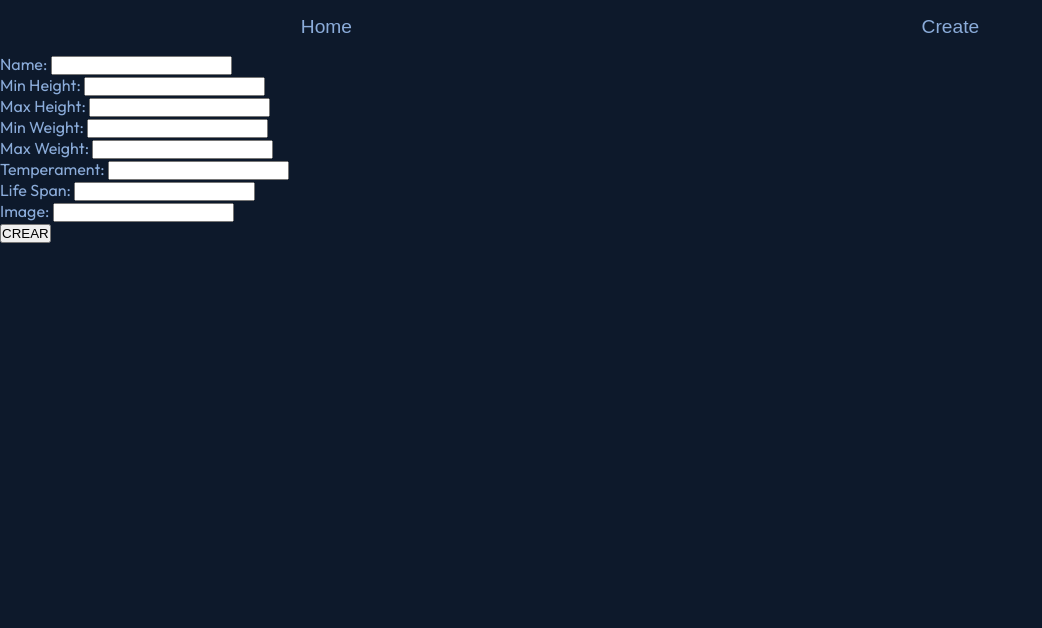
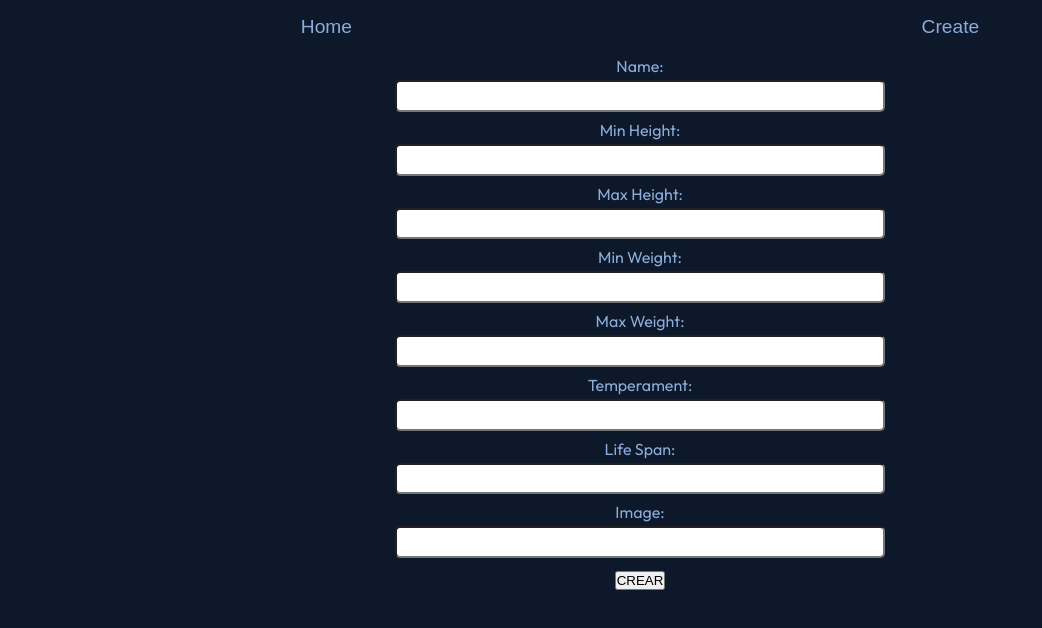
Before and after one commit to andressalazar08/pi_dogs, a React (Create React App) app in the folder client/: page /create in a window 1280 px wide. Shown: the top 628 px of the page, without its empty margins (0-1042 px from the left). Built offline with nearby package versions, Linux system fonts and the light colour scheme; a web font is replaced by a local one.

Commit message:
styles on form

```diff
--- a/client/src/views/Form/Form.jsx
+++ b/client/src/views/Form/Form.jsx
@@ -1,5 +1,7 @@
 import { useState } from "react";
 import axios from "axios";
+
+import style from "./Form.module.css";
 
 
 const Form = () =>{
@@ -67,48 +69,68 @@ const Form = () =>{
 
 
             <form onSubmit={submitHandler}>
-                <div>
+                <div className={style.container_input}>
+                    <div className={style.container_box}>
                     <label>Name: </label>
-                    <input type="text" value={form.name} onChange={changeHandler} name="name"></input>
+                    <input type="text" value={form.name} onChange={changeHandler} name="name" className={style.container_box_input} ></input>
                     {errors.name && <span>{errors.name}</span>}
+                    </div>
                 </div>
 
-                <div>
+                <div className={style.container_input}>
+                    <div className={style.container_box}>
                     <label>Min Height: </label>
-                    <input type="number" value={form.min_height} onChange={changeHandler}  name="min_height" />
+                    <input type="number" value={form.min_height} onChange={changeHandler}  name="min_height"  className={style.container_box_input}/>
+                    </div>
                 </div>
 
-                <div>
+                <div className={style.container_input}>
+                    <div className={style.container_box}>
                     <label>Max Height: </label>
-                    <input type="number" value={form.max_height} onChange={changeHandler}  name="max_height" />
+                    <input type="number" value={form.max_height} onChange={changeHandler}  name="max_height" className={style.container_box_input} />
+                    </div>
                 </div>
 
-                <div>
+                <div className={style.container_input}>
+                    <div className={style.container_box}>
                     <label>Min Weight: </label>
-                    <input type="number" value={form.min_weight} onChange={changeHandler}  name="min_weight" />
+                    <input type="number" value={form.min_weight} onChange={changeHandler}  name="min_weight" className={style.container_box_input}/>
+                    </div>
                 </div>
 
-                <div>
+                <div className={style.container_input}>
+                    <div className={style.container_box}>
                     <label>Max Weight: </label>
-                    <input type="number" value={form.max_weight} onChange={changeHandler}  name="max_weight" />
+                    <input type="number" value={form.max_weight} onChange={changeHandler}  name="max_weight" className={style.container_box_input}/>
+                    </div>
                 </div>
 
-                <div>
+                <div className={style.container_input}>
+                    <div className={style.container_box}>
                     <label>Temperament: </label>
-                    <input type="text" value={form.temperament} onChange={changeHandler}  name="temperament" />
+                    <input type="text" value={form.temperament} onChange={changeHandler}  name="temperament" className={style.container_box_input}/>
+                    </div>
                 </div>
 
-                <div>
+                <div className={style.container_input}>
+                    <div className={style.container_box}>
                     <label>Life Span: </label>
-                    <input type="text" value={form.life_span} onChange={changeHandler} name="life_span" />
+                    <input type="text" value={form.life_span} onChange={changeHandler} name="life_span" className={style.container_box_input}/>
+                    </div>
                 </div>
 
-                <div>
+                <div className={style.container_input}>
+                    <div className={style.container_box}>
                     <label>Image: </label>
-                    <input type="text" value={form.image} onChange={changeHandler} name="image" />
+                    <input type="text" value={form.image} onChange={changeHandler} name="image" className={style.container_box_input}/>
+                    </div>
                 </div>
 
-                <button type="submit">CREAR</button>
+                <div className={style.container_input}>
+                <div className={style.container_box}>
+                    <button type="submit">CREAR</button>
+                </div>
+                </div>
 
             </form>
 
--- a/client/src/views/Form/Form.module.css
+++ b/client/src/views/Form/Form.module.css
@@ -0,0 +1,32 @@
+.container_input{
+
+    margin:auto;
+    /* border: 5px solid green; */
+    width: 500px;
+    display: flex;
+    align-items: center;
+}
+
+.container_box {
+    /* border: 5px solid red; */
+    width: 500px;
+    display: flex;
+
+    text-align: center;
+    display:inline;
+    margin-top: 2px;
+    margin-bottom: 2px;
+}
+
+.container_box_input{
+    width: 490px;
+    margin: 4px;
+    border-radius: 5px;
+    padding: 0.4rem;
+}
+
+
+.container_box button{
+    margin-top: 5px;
+
+}
```
